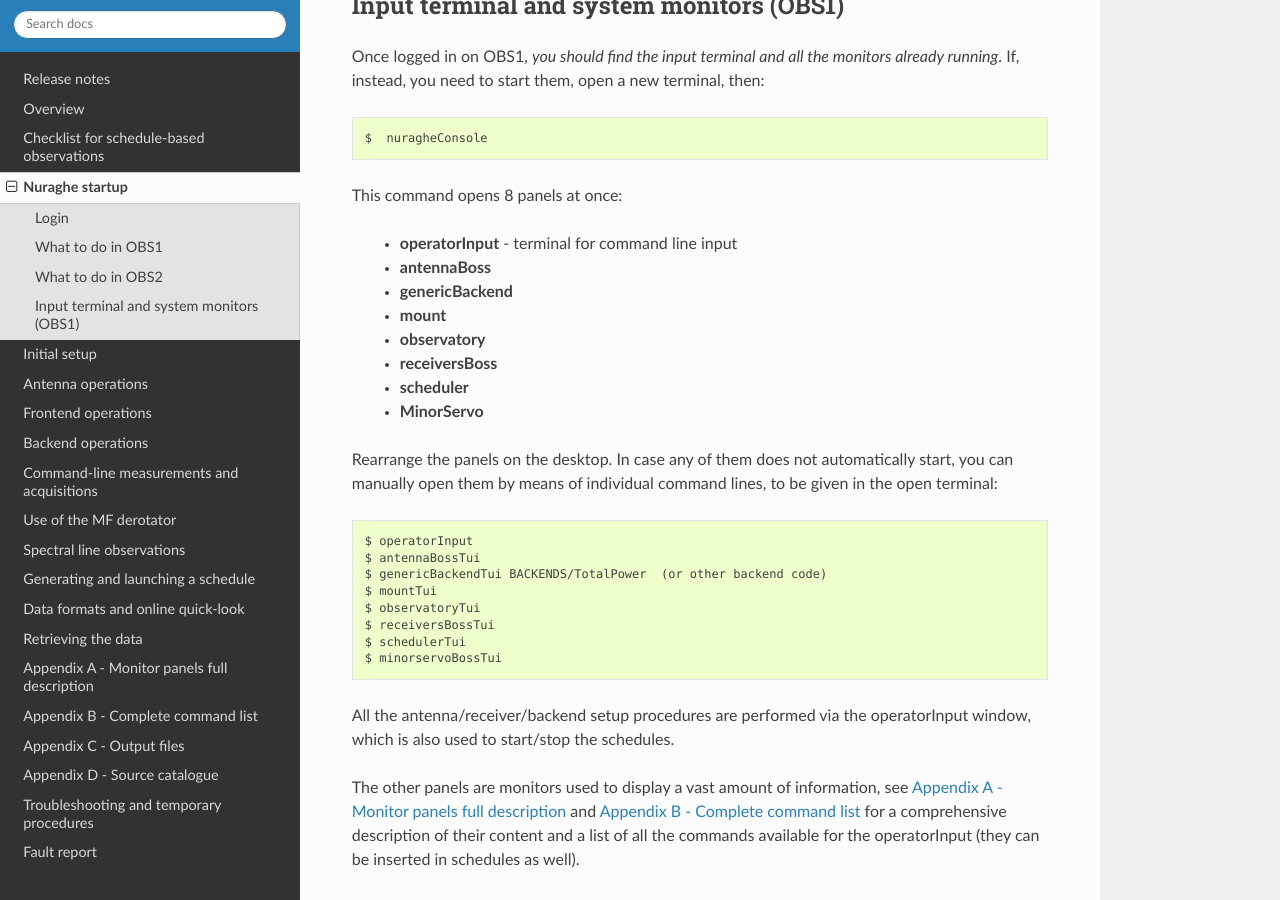
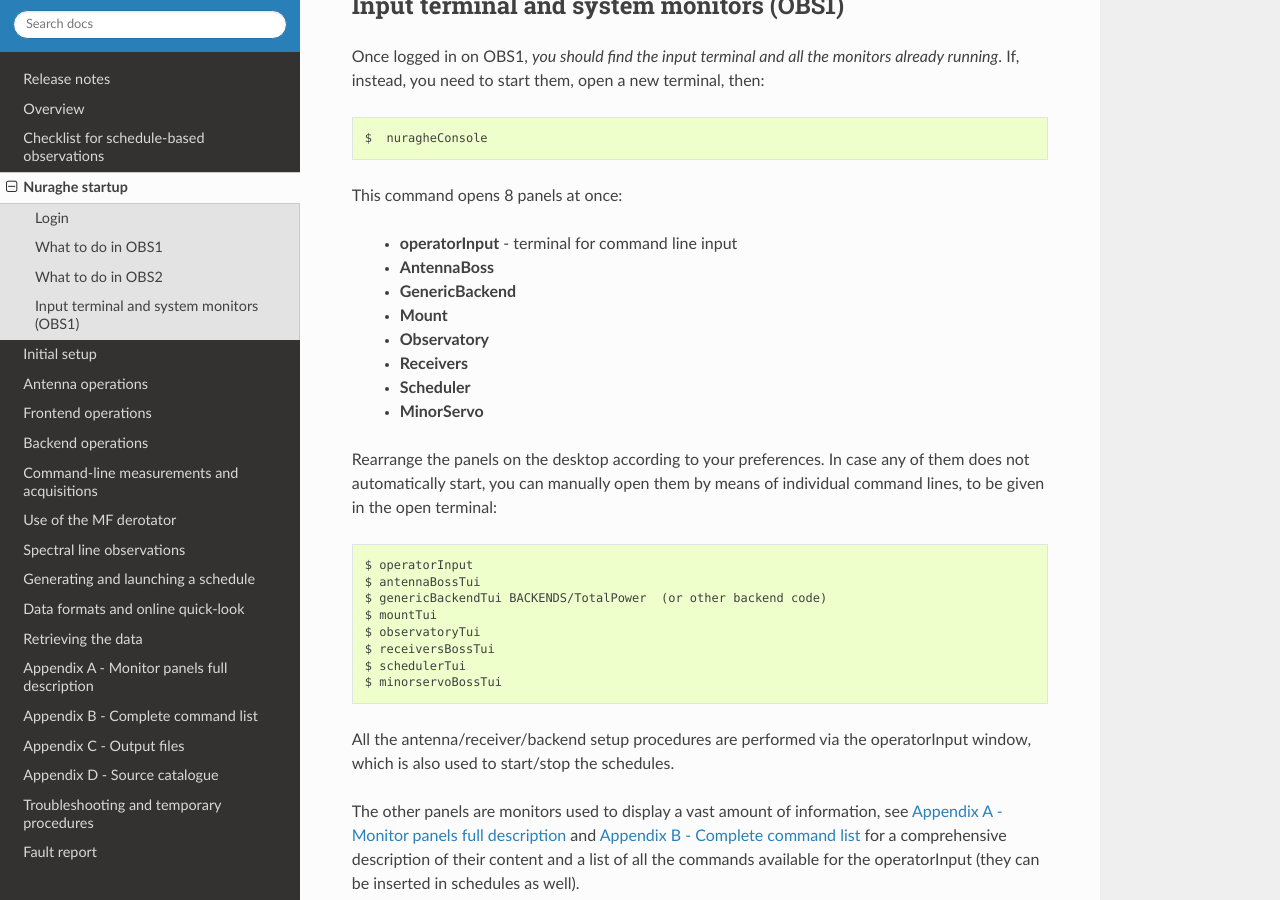
Before and after one commit to discos/doc, a Sphinx documentation site: the page built from user/srt/source/Startup.rst, in a window 1280 px wide and 900 px high, scrolled down 1957 px. Built offline with Sphinx 7.4.7 and the Read the Docs theme 2.0.0, drawn with Linux system fonts in a browser that asks for light colours.

```diff
--- a/user/srt/source/Startup.rst
+++ b/user/srt/source/Startup.rst
@@ -82,15 +82,15 @@ If, instead, you need to start them, open a new terminal, then::
 This command opens 8 panels at once:
 
 	* **operatorInput** - terminal for command line input
-	* **antennaBoss**
-	* **genericBackend**
-	* **mount**
-	* **observatory**
-	* **receiversBoss**
-	* **scheduler**
+	* **AntennaBoss**
+	* **GenericBackend**
+	* **Mount**
+	* **Observatory**
+	* **Receivers**
+	* **Scheduler**
 	* **MinorServo**
 
-Rearrange the panels on the desktop.
+Rearrange the panels on the desktop according to your preferences.
 In case any of them does not automatically start, you can manually open them
 by means of individual command lines, to be given in the open terminal::
 
```
Also changed, not shown: user/srt/source/images/AS-status.png, user/srt/source/images/Screenshot-Receivers.png.
